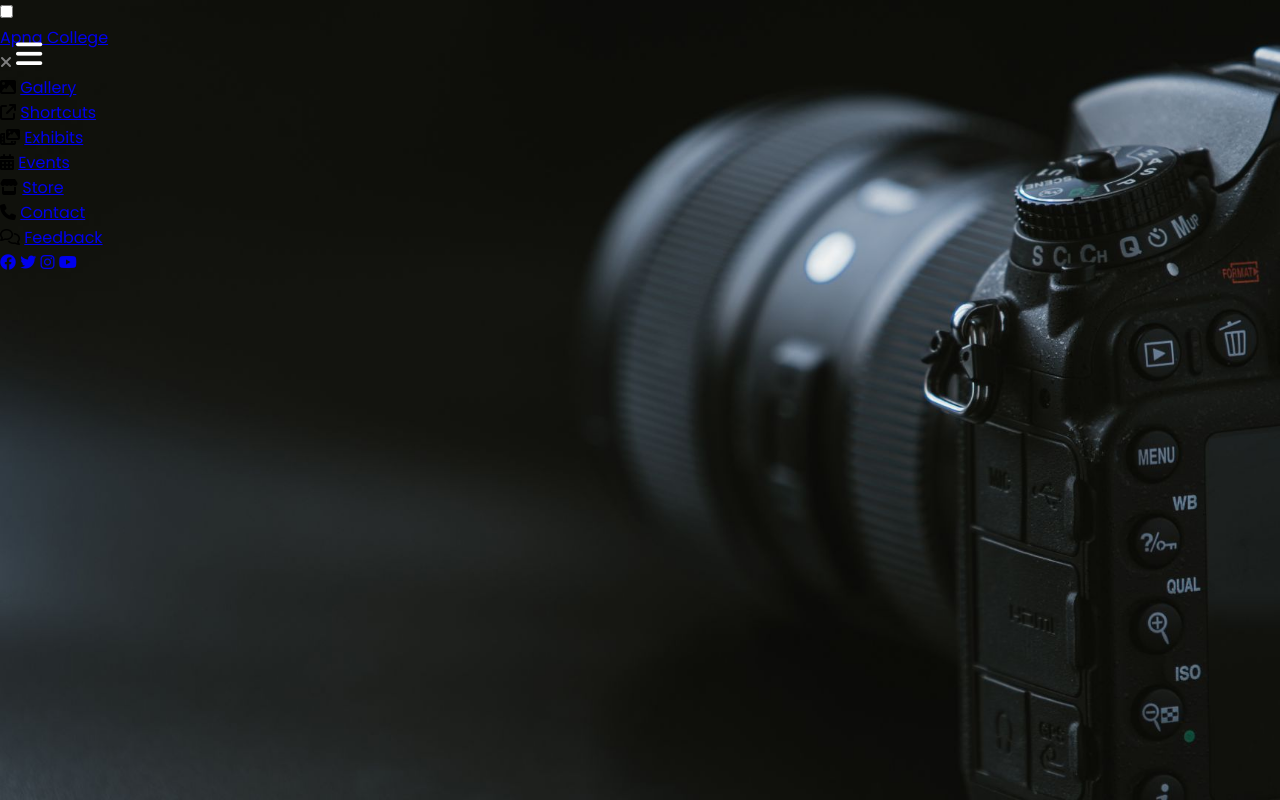
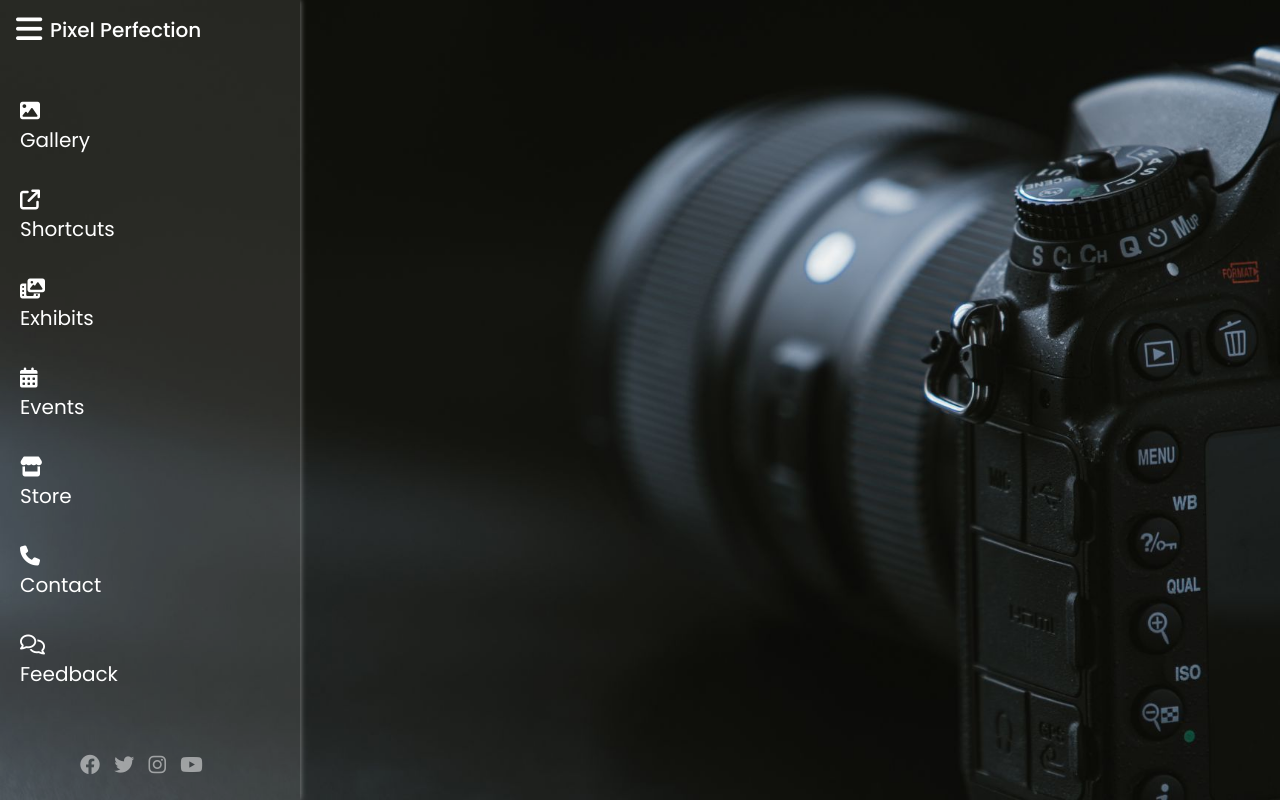
Before and after one commit to ABHISHEK-PRASAD-BAHELIYA/Photography-Dashboard, a plain HTML site: page index.html in a window 1280 px wide. Drawn offline with Linux system fonts and the light colour scheme.

Commit message:
finish sidebar menu

```diff
--- a/index.html
+++ b/index.html
@@ -23,14 +23,14 @@
     <div class="main_box">
       <input type="checkbox" id="check" />
       <div class="btn_one">
-        <label for="check" style="color: white">
+        <label for="check">
           <i class="fa-solid fa-bars"></i>
         </label>
       </div>
 
       <div class="sidebar_menu">
         <div class="logo">
-          <a href="#">Apna College</a>
+          <a href="#">Pixel Perfection</a>
         </div>
 
         <div class="btn_two">
--- a/style.css
+++ b/style.css
@@ -18,3 +18,76 @@
     left: 16px;
     line-height: 60px;
 }
+
+.sidebar_menu {
+    position: fixed;
+    /* left: -300px; */
+    height: 100vh;
+    width: 300px;
+    background-color: rgba(255, 255, 255, 0.1);
+    box-shadow: 0 0 6px rgba(255, 255, 255, 0.5);
+}
+
+.sidebar_menu .logo {
+    position: absolute;
+    width: 100%;
+    line-height: 60px;
+    box-shadow: 0 0 6px rgba(255, 255, 255, 0.5);
+}
+
+.sidebar_menu .logo a {
+    position: absolute;
+    left: 50px;
+    color: white;
+    text-decoration: none;
+    font-size: 20px;
+    font-weight: 500;
+}
+
+.sidebar_menu .btn_two {
+   color: grey;
+   font-size: 25px;
+   line-height: 60px;
+   position: absolute;
+   left: 275px;
+   opacity: 0;
+}
+
+.sidebar_menu .menu {
+    color: white;
+    position: absolute;
+    width: 100px;
+    top: 80px;
+}
+
+.sidebar_menu .menu li {
+    margin-top: 6px;
+    padding: 14px 20px;
+}
+
+.sidebar_menu .menu i,
+a {
+    color: white;
+    text-decoration: none;
+    font-size: 20px;
+}
+
+.sidebar_menu .menu i {
+    padding-right: 8px;
+}
+
+.sidebar_menu .social_media {
+    position: absolute;
+    left: 25%;
+    bottom: 20px;
+}
+
+.sidebar_menu .social_media i {
+    color: white;
+    opacity: 0.5;
+    padding: 0 5px;
+}
+
+#check {
+    display: none;
+}
```
